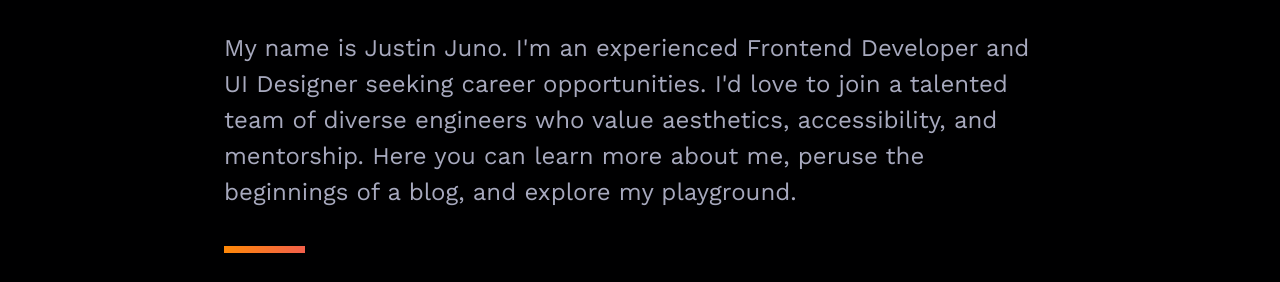
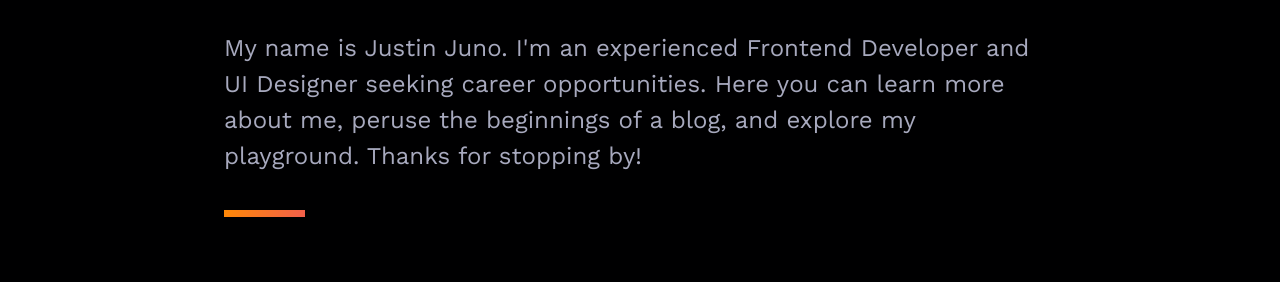
Before and after one commit to justinjunodev/personal-site, a Gatsby site: page / in a window 1280 px wide. Shown: the part 219-501 px from the top of the page. Built offline with nearby package versions, Linux system fonts and the light colour scheme; Gatsby itself is replaced by a stand-in of ours; some packages are replaced by stand-ins of ours.

Commit message:
update header content

```diff
--- a/src/pages/index.js
+++ b/src/pages/index.js
@@ -10,10 +10,9 @@ const IndexPage = () => (
     <SEO title="Home" />
     <Header title="Hello, World!">
       My name is Justin Juno. I'm an experienced Frontend Developer and UI
-      Designer seeking career opportunities. I'd love to join a talented team of
-      diverse engineers who value aesthetics, accessibility, and mentorship.
-      Here you can learn more about me, peruse the beginnings of a blog, and
-      explore my playground.
+      Designer seeking career opportunities. Here you can learn more about me,
+      peruse the beginnings of a blog, and explore my playground. Thanks for
+      stopping by!
     </Header>
     <h2>Blog.</h2>
     <PostFeed />
```
